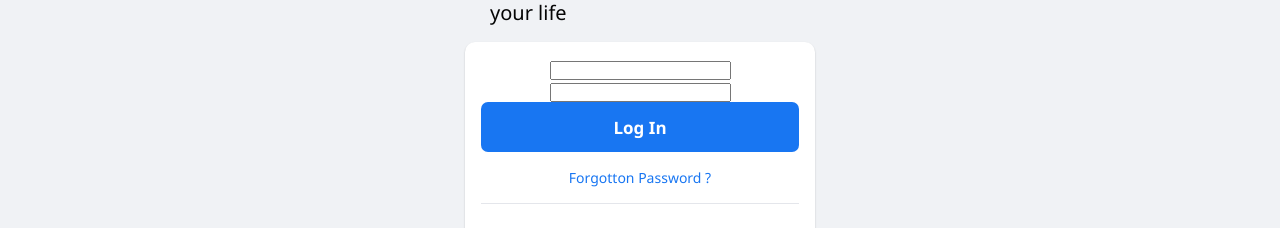
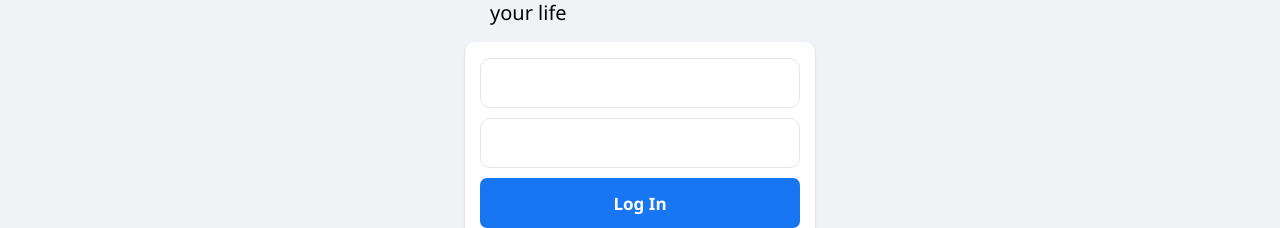
Before and after one commit to Thirumurugan7/Facebook-Clone-Fullstack-Mern, a React (Create React App) app in the folder frontend/: page /login in a window 1280 px wide. Shown: the part 360-588 px from the top of the page. Built offline with nearby package versions, Linux system fonts and the light colour scheme; the HTML template or start-up script is replaced by a standard one.

Commit message:
formik componnets

```diff
--- a/frontend/src/components/inputs/loginInput/style.css
+++ b/frontend/src/components/inputs/loginInput/style.css
@@ -0,0 +1,20 @@
+.input_wrap {
+  position: relative;
+  width: 320px;
+  display: flex;
+  flex-direction: column;
+  align-items: center;
+}
+
+.input_wrap input {
+  outline: none;
+  border: 1px solid var(--bg-third);
+  background: var(--bg-primary);
+  width: 100%;
+  height: 50px;
+  font-size: 17px;
+  border-radius: 10px;
+  padding-left: 10px;
+  margin-bottom: 10px;
+  color: var(--color-primary);
+}
--- a/frontend/src/pages/login/index.js
+++ b/frontend/src/pages/login/index.js
@@ -1,5 +1,6 @@
 import { Formik, Form } from "formik";
 import { Link } from "react-router-dom";
+import LoginInput from "../../components/inputs/loginInput";
 import "./style.css";
 export default function Login() {
   return (
@@ -14,11 +15,23 @@ export default function Login() {
           </div>
           <div className="login_2">
             <div className="login_2_wrap">
-              <Formik>
+              <Formik
+                initialValues={{
+                  email: "",
+                }}
+              >
                 {(formik) => (
                   <Form>
-                    <input type="text" />
-                    <input type="text" />
+                    <LoginInput
+                      type="text"
+                      name="email"
+                      placeholder="Email address or Phone Number"
+                    />
+                    <LoginInput
+                      type="password"
+                      name="password"
+                      placeholder="Password"
+                    />
                     <button type="submit" className="blue_btn">
                       Log In
                     </button>
```
